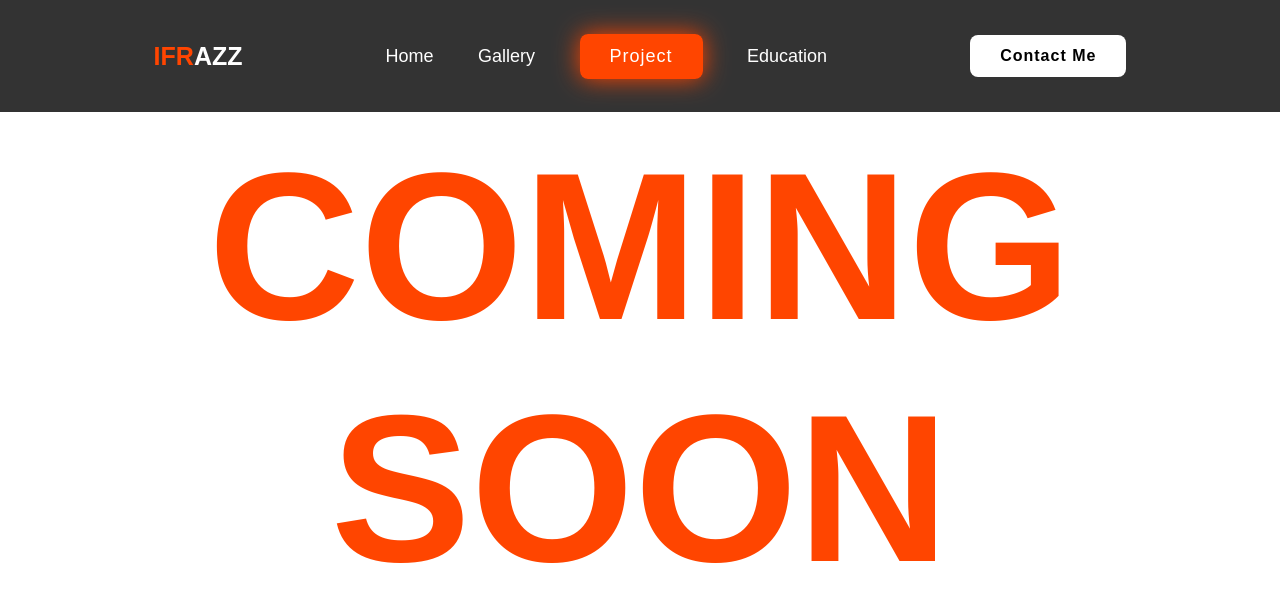
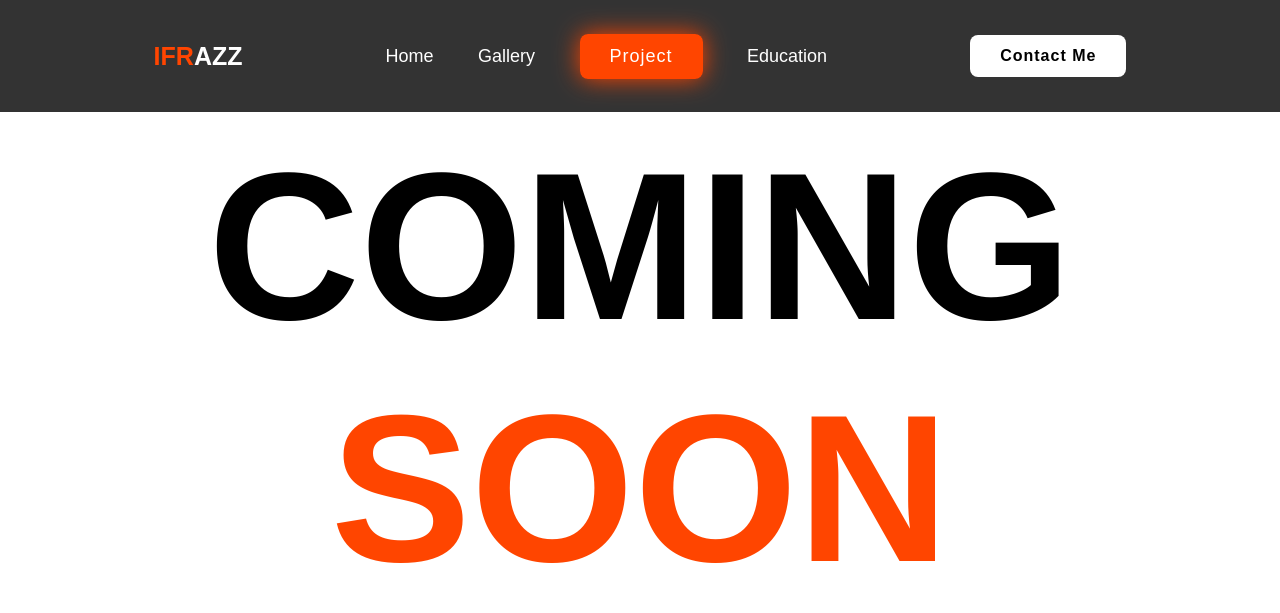
Before and after one commit to ifraz01/ifraz, a plain HTML site: page Project.html in a window 1280 px wide. Drawn offline with Linux system fonts and the light colour scheme.

Commit message:
Update project.css

```diff
--- a/project.css
+++ b/project.css
@@ -96,8 +96,3 @@ span{
     box-shadow: 0 0 25px orangered;
     color: white;
 }
-.about-content h2{
-    text-align: center;
-    color: orangered;
-    font-size: 200px;
-}
```
